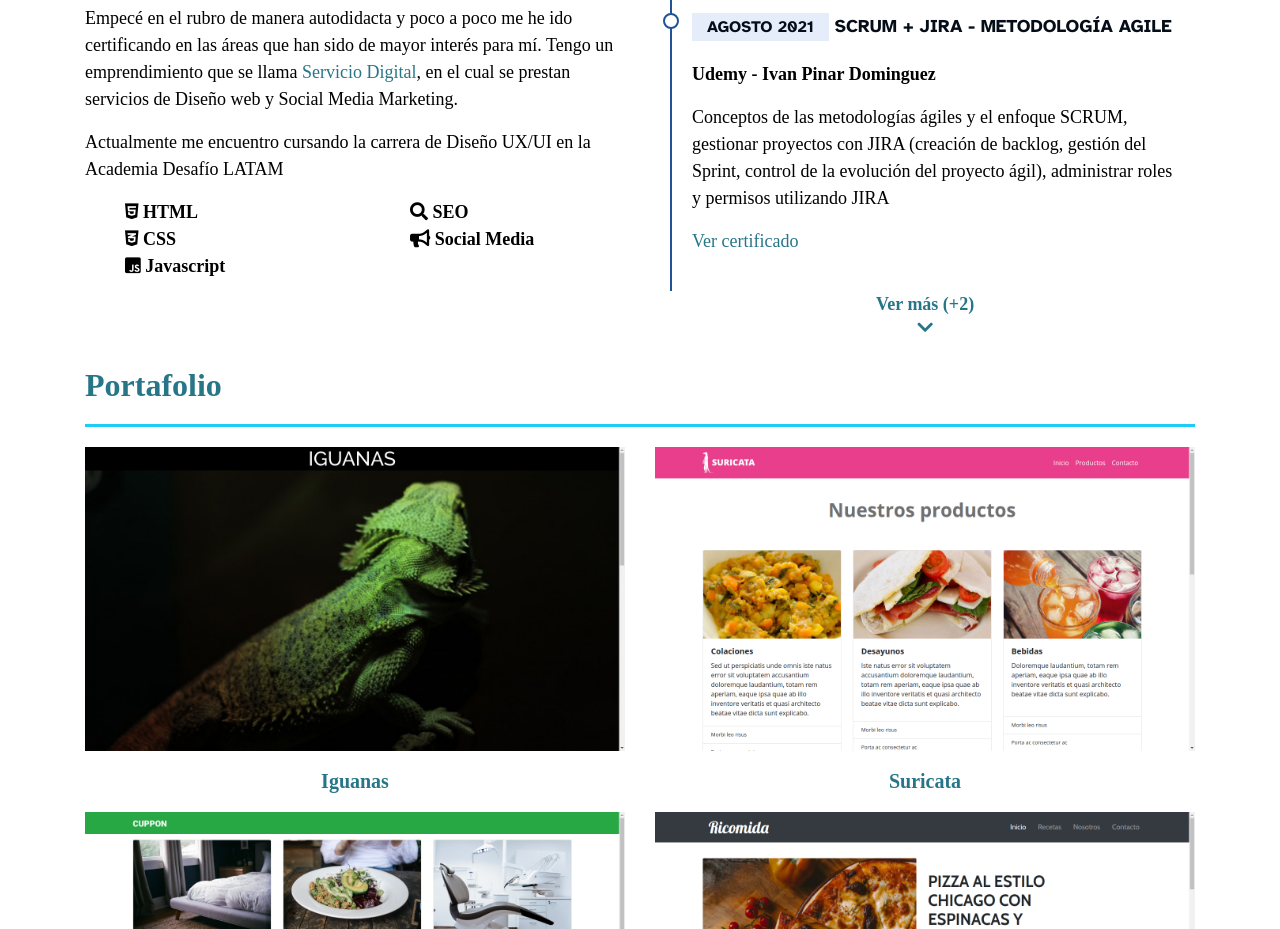
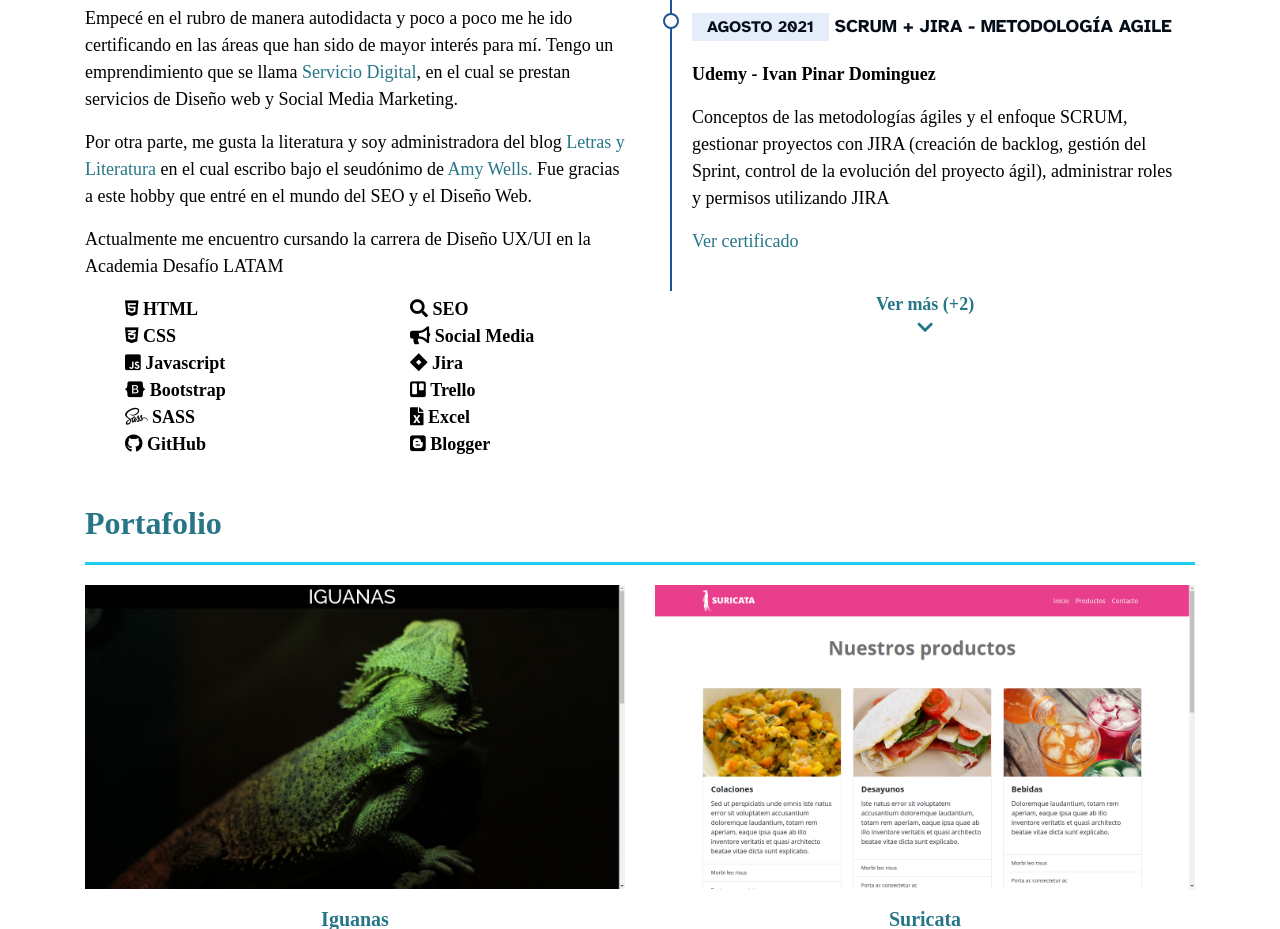
Before and after one commit to CrisGonzalez7/curriculum, a plain HTML site: page index.html in a window 1280 px wide. Shown: the part 1163-2092 px from the top of the page. Drawn offline with nearby package versions, Linux system fonts and the light colour scheme; a script that the page names is missing; a web font is replaced by a local one.

Commit message:
detalles-habilidades

```diff
--- a/index.html
+++ b/index.html
@@ -74,22 +74,33 @@
                             <h3 class="text-lg-left">Diseñadora Web y Social Media Manager</h3>
                         </div>
                         <p>
-                            Empecé en el rubro de manera autodidacta y poco a poco me he ido certificando en las áreas que han sido de mayor interés para mí. Tengo un emprendimiento que se llama <a href="https://serviciodigital.cl/">Servicio Digital</a>,
+                            Empecé en el rubro de manera autodidacta y poco a poco me he ido certificando en las áreas que han sido de mayor interés para mí. Tengo un emprendimiento que se llama <a href="https://serviciodigital.cl/" target="_blank">Servicio Digital</a>,
                             en el cual se prestan servicios de Diseño web y Social Media Marketing.
+                        </p>
+                        <p>
+                            Por otra parte, me gusta la literatura y soy administradora del blog <a href="https://www.letras-y-literatura.cl/" target="_blank">Letras y Literatura</a> en el cual escribo bajo el seudónimo de <a href="https://blog-de-amy.blogspot.com/"
+                                target="_blank">Amy Wells.</a> Fue gracias a este hobby que entré en el mundo del SEO y el Diseño Web.
                         </p>
                         <p>Actualmente me encuentro cursando la carrera de Diseño UX/UI en la Academia Desafío LATAM</p>
                         <div class="row">
-                            <div class="col-lg-6">
+                            <div class="col-md-6">
                                 <ul>
                                     <li><i class="fab fa-html5"></i> <strong>HTML</strong></li>
                                     <li><i class="fab fa-css3-alt"></i> <strong>CSS</strong></li>
                                     <li><i class="fab fa-js-square"></i> <strong>Javascript</strong></li>
+                                    <li><i class="fab fa-bootstrap"></i> <strong>Bootstrap</strong></li>
+                                    <li><i class="fab fa-sass"></i> <strong>SASS</strong></li>
+                                    <li><i class="fab fa-github"></i> <strong>GitHub</strong></li>
                                 </ul>
                             </div>
-                            <div class="col-lg-6">
+                            <div class="col-md-6">
                                 <ul>
                                     <li><i class="fas fa-search"></i> <strong>SEO</strong></li>
                                     <li><i class="fas fa-bullhorn"></i> <strong>Social Media</strong></li>
+                                    <li><i class="fab fa-jira"></i> <strong>Jira</strong></li>
+                                    <li><i class="fab fa-trello"></i> <strong>Trello</strong></li>
+                                    <li><i class="fas fa-file-excel"></i> <strong>Excel</strong></li>
+                                    <li><i class="fab fa-blogger"></i> <strong>Blogger</strong></li>
                                 </ul>
                             </div>
                         </div>
```
